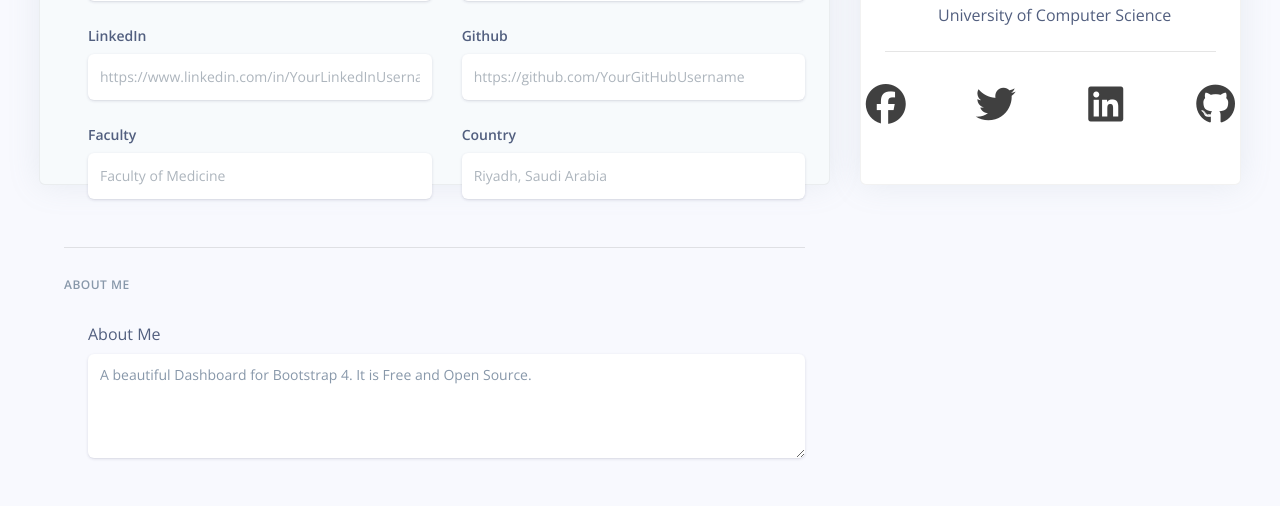
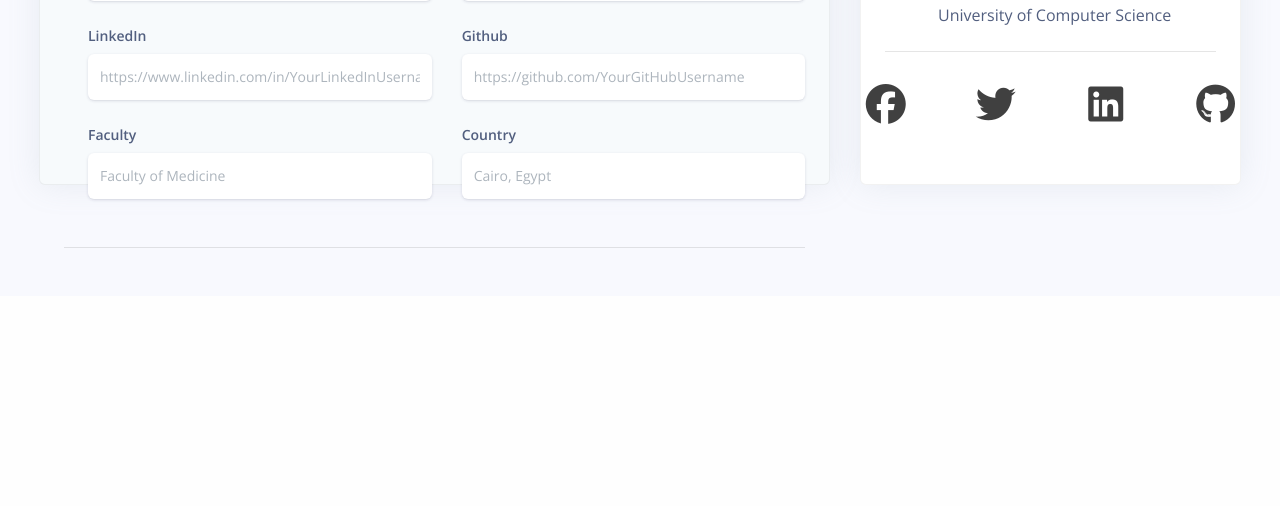
Before and after one commit to MoHazem02/User-Profile-Page, a Django app: page /edit in a window 1280 px wide. Shown: the part 819-1325 px from the top of the page. After the commit the page ends 1067 px from the top, so only its background shows below. Run offline with Django 4.2, Linux system fonts and the light colour scheme; the visitor is signed in with stand-in values (Sample User, id 1); data comes from the database, SQL or seed files in the repository.

Commit message:
Project Done!

```diff
--- a/ProfilePage/Homepage/Templates/edit-profile.html
+++ b/ProfilePage/Homepage/Templates/edit-profile.html
@@ -231,7 +231,7 @@
                       <div class="form-group focused">
                         <label class="form-control-label" for="input-last-name">Country</label>
                         <input type="text" id="input-last-name" class="form-control form-control-alternative"
-                          placeholder="Riyadh, Saudi Arabia" name="country">
+                          placeholder="Cairo, Egypt" name="country">
                       </div>
 
                     </div>
@@ -239,15 +239,6 @@
 
                 </div>
                 <hr class="my-4">
-                <!-- Description -->
-                <h6 class="heading-small text-muted mb-4">About me</h6>
-                <div class="pl-lg-4">
-                  <div class="form-group focused">
-                    <label>About Me</label>
-                    <textarea rows="4" class="form-control form-control-alternative"
-                      placeholder="A few words about you ...">A beautiful Dashboard for Bootstrap 4. It is Free and Open Source.</textarea>
-                  </div>
-                </div>
               </form>
             </div>
           </div>
--- a/ProfilePage/Homepage/models.py
+++ b/ProfilePage/Homepage/models.py
@@ -18,3 +18,6 @@ class User(AbstractUser):
 class Posts(models.Model):
     text = models.CharField(max_length=300)
     author = models.ForeignKey(User, on_delete=models.PROTECT)
+
+    def __str__(self) -> str:
+        return self.text
--- a/ProfilePage/Homepage/static/profile-style.css
+++ b/ProfilePage/Homepage/static/profile-style.css
@@ -2142,9 +2142,17 @@ p {
 .social i{
   padding-top: 15px;
 }
-#save-edit
+#save-edit, #make-post
 {
   position: absolute;
   top: -70px;
   right: -580px;
 }
+.post-container
+{
+  background-color: #fff;
+  border: 1px solid #ddd;
+  border-radius: 8px;
+  padding: 20px;
+  margin-bottom: 20px;
+}
--- a/ProfilePage/Homepage/views.py
+++ b/ProfilePage/Homepage/views.py
@@ -3,14 +3,18 @@ from django.http import HttpResponse, HttpResponseRedirect
 from django.contrib.auth import authenticate, login, logout
 from django.urls import reverse
 from django.contrib.auth.decorators import login_required
-from .models import User
+from .models import User, Posts
 from django.db import IntegrityError
 
 
 def index(request):
     if not request.user.is_authenticated:
         return HttpResponseRedirect(reverse("login"))
-    return render(request, "profile.html", {"user": User.objects.get(username=request.user.username)})
+    if request.method == "POST":
+        post_content = request.POST["post-content"]
+        new_post = Posts(text=post_content, author=request.user)
+        new_post.save()
+    return render(request, "profile.html", {"user": User.objects.get(username=request.user.username), "posts": Posts.objects.filter(author=request.user)})
 
 
 def login_view(request):
```
Also changed, not shown: ProfilePage/Homepage/Templates/profile.html (+15 -32 lines).
